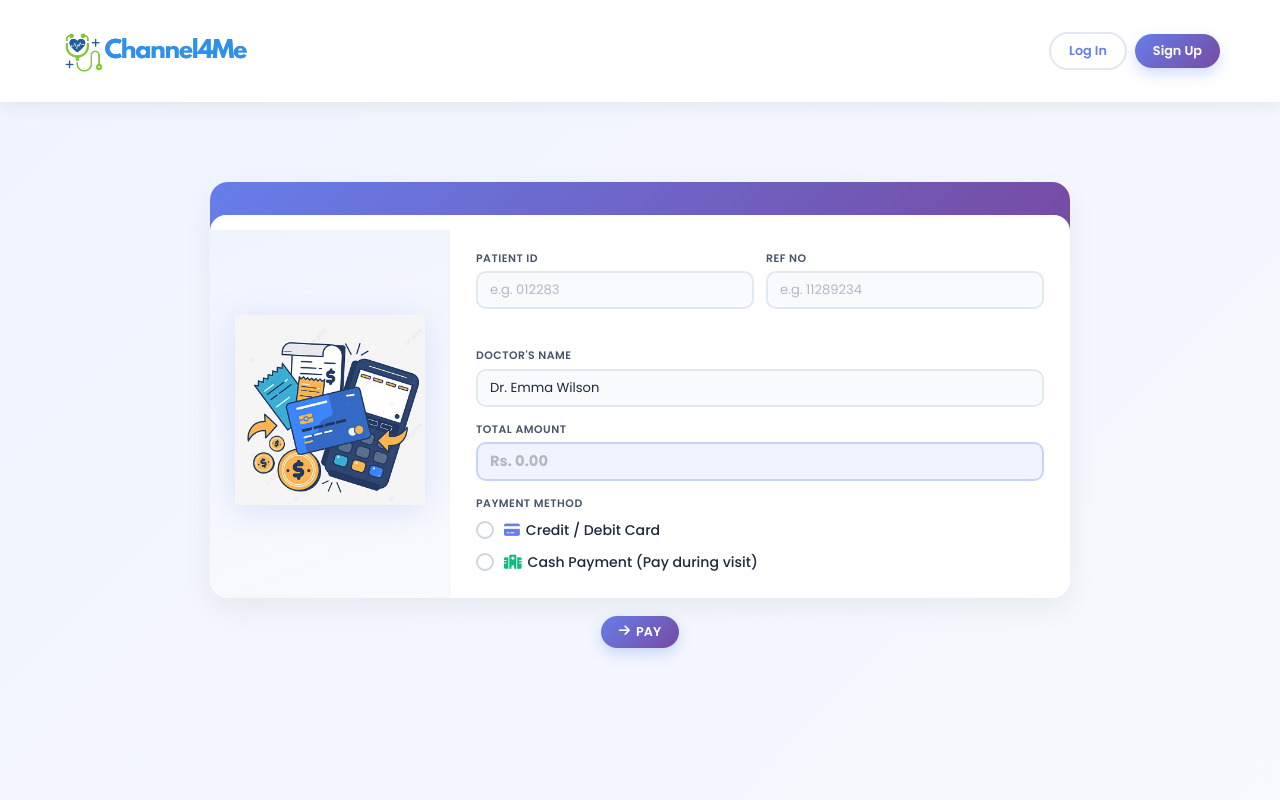
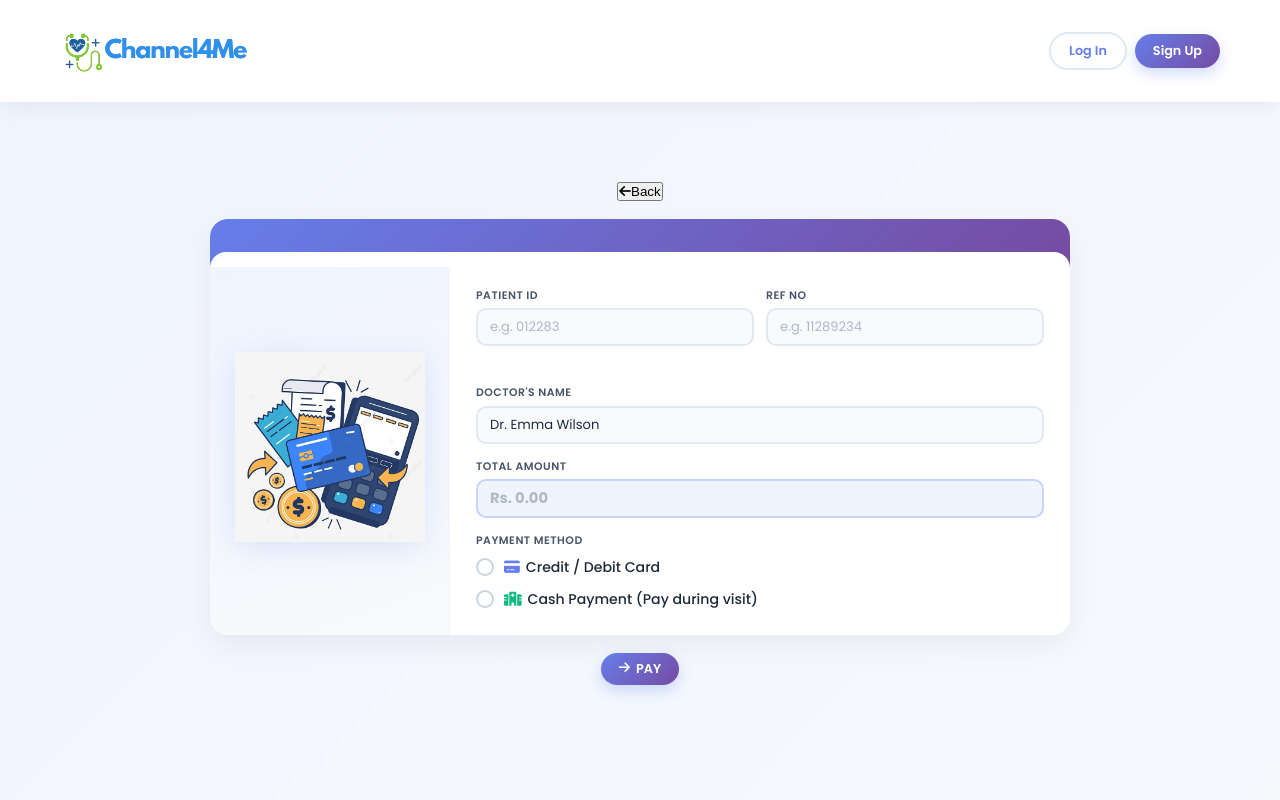
Before and after one commit to channel4meofficial-gif/Channel4me-Frontend, a React (Create React App) app: page /doctor-booking/payment in a window 1280 px wide. Shown: the top 800 px of the page. Built offline with nearby package versions, Linux system fonts and the light colour scheme.

Commit message:
Implement back navigation in PaymentPage
Added back navigation functionality to the PaymentPage component.

```diff
--- a/src/pages/doctor-booking/PaymentPage.tsx
+++ b/src/pages/doctor-booking/PaymentPage.tsx
@@ -57,6 +57,15 @@ const PaymentPage: React.FC = () => {
   const total: number | null = charges ? charges.booking + charges.doctor + charges.hospital : null;
   const [payMethod, setPayMethod] = useState<PayMethod>('');
 
+  const handleBack = (): void => {
+    if (window.history.length > 1) {
+      navigate(-1);
+      return;
+    }
+
+    navigate('/doctor-booking/book');
+  };
+
   const handlePay = async (): Promise<void> => {
     if (!booking?._id) {
       alert('Booking details are missing. Please create the booking again.');
@@ -101,6 +110,11 @@ const PaymentPage: React.FC = () => {
   return (
     <PublicLayout>
       <div className="payment-page-wrapper">
+        <button type="button" className="page-back-button" onClick={handleBack} aria-label="Go back">
+          <i className="fas fa-arrow-left"></i>
+          <span>Back</span>
+        </button>
+
         <div className="page-card">
           <div className="card-band"></div>
           <div className="card-body">
```
